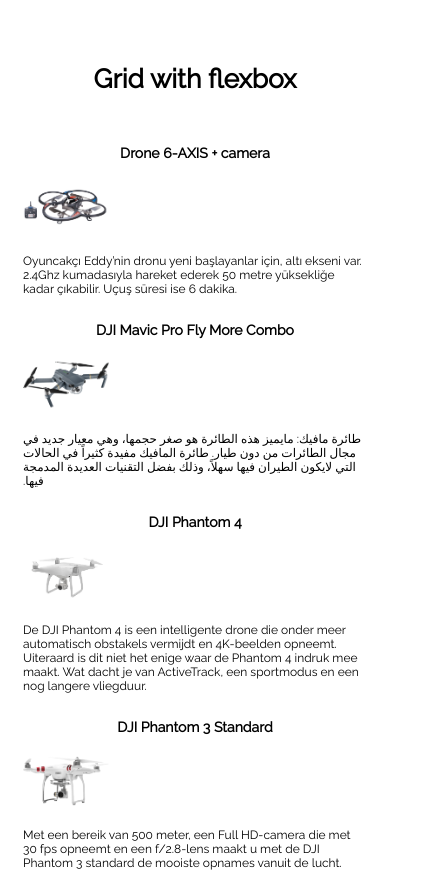
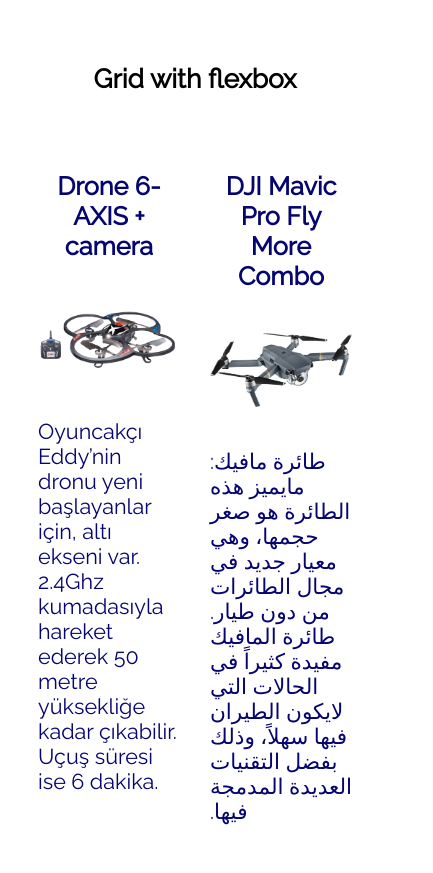
Before and after one commit to wouterkleijn/hyf-html-css, a plain HTML site: page week2/index.html in a window 390 px wide. Shown: the part 6480-7353 px from the top of the page, 433 px wide, since content can reach past the window. Drawn offline with Linux system fonts and the light colour scheme.

Commit message:
Flexbox fixed!

```diff
--- a/week2/style.css
+++ b/week2/style.css
@@ -72,6 +72,21 @@ h3{
         width: 50%;
         color: rgb(5, 5, 114);
     }
+
+    #grid-flex li {
+        width: calc(100%/3);
+        height: 600px;
+        font-size:1.6em;
+    }
+
+    #grid-flex li:first-child {
+        width: 50%;
+        color: rgb(5, 5, 114);
+    }
+    #grid-flex li:nth-child(2) {
+        width: 50%;
+        color: rgb(5, 5, 114);
+    }
 }
 /* Phone Screen Size */
 
@@ -83,6 +98,16 @@ h3{
     }
 
     #grid-floats li:first-child {
+        width: 100%;
+    }
+
+    #grid-flex li {
+        width: 50%;
+        height: 800px;
+        font-size:1.2em;
+    }
+
+    #grid-flex li:first-child {
         width: 100%;
     }
 }
@@ -100,6 +125,25 @@ h3{
     flex-basis: calc(100% / 4);
     padding: 15px;
 }
+
+#grid-flex li {
+    float: left;
+    width: 25%;
+    color: black;
+    list-style: none;
+    margin: auto;
+    margin-left: 0;
+    height: 730px;
+    box-sizing: border-box;
+    padding: 15px;
+    font-size:1.8em;
+}
+
+#grid-flex li:first-child {
+    width: 50%;
+    color: rgb(5, 5, 114);
+}
+
 #grid-flex img {
-    width: 25%;
+    width: 100%;
  }
```
